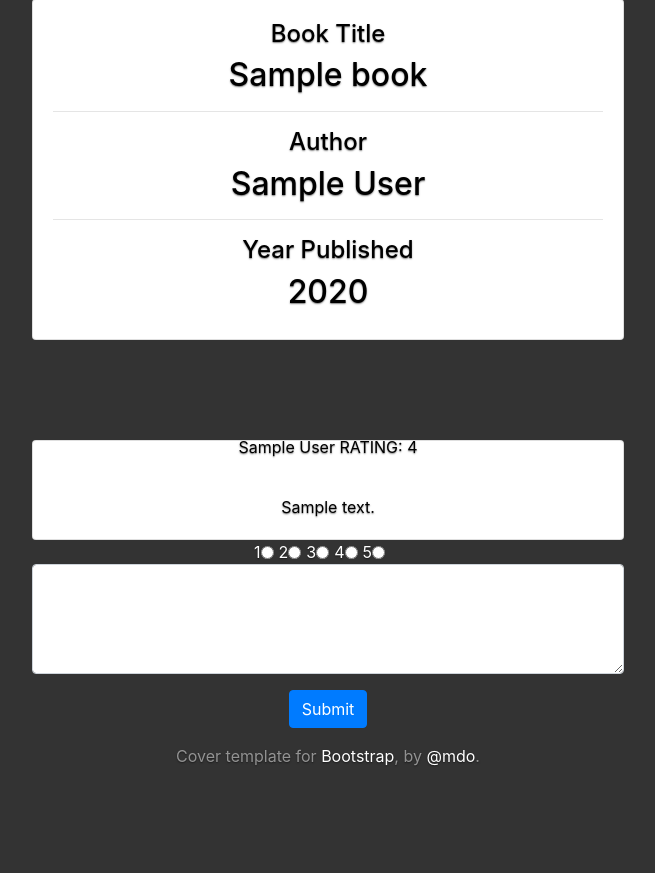
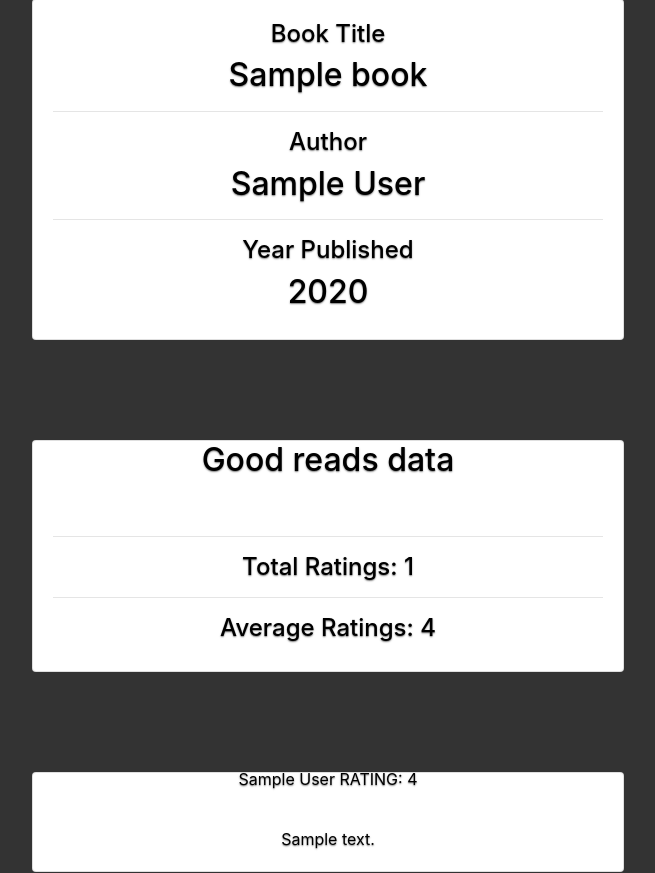
Before and after one commit to geofferyj/PROJECT1, a Flask app: page /book/000/ in a window 1280 px wide. Shown: the part 195-1068 px from the top of the page, without its empty margins (312-967 px from the left). Before the commit the page ends 961 px from the top, so only its background shows below. Run offline with Flask 2, Linux system fonts and the light colour scheme; the visitor is signed in with stand-in values (Sample User, id 1); tables that the repository leaves empty hold one stand-in row (values such as "Sample post"); a database or web service that is not in the repository returns one stand-in record (values such as "Sample title"); data that the repository does not hold is empty; some libraries are stand-ins or nearby versions.

Commit message:
added good reads api data

```diff
--- a/app.py
+++ b/app.py
@@ -1,4 +1,4 @@
-import os
+import os, requests
 from functools import wraps
 
 from flask import Flask, session, redirect, render_template, url_for, request, flash
@@ -109,7 +109,7 @@ def signup():
             db.commit()
             return redirect(url_for('login'))
         except exc.IntegrityError:
-            flash('Username Already exists, please try another')
+            flash('Username Already exists')
             return redirect(url_for('signup'))
     return render_template('signup.html')
 
@@ -133,7 +133,12 @@ def book_details(isbn):
     reviews = db.execute("SELECT name, review, rating FROM users, reviews WHERE users.uid = reviews.uid AND reviews.isbn = :isbn ORDER BY reviews.review_date", {"isbn":isbn})
     details = db.execute("SELECT * FROM books WHERE isbn = :isbn", {"isbn":isbn}).fetchone()
 
-    return render_template("book_details.html", details=details, reviews=reviews)
+    res = requests.get("https://www.goodreads.com/book/review_counts.json", params={"key": "e9hh8mpJf995M7SzMfst5A", "isbns": isbn}).json()
+
+    for i in res['books']:
+        gr_data = i
+
+    return render_template("book_details.html", details=details, reviews=reviews, gr_data=gr_data)
 
 
 @app.shell_context_processor
--- a/static/style.css
+++ b/static/style.css
@@ -107,8 +107,6 @@ body {
 }
 
 
-
-
 .form-signin {
   width: 100%;
   max-width: 330px;
--- a/templates/book_details.html
+++ b/templates/book_details.html
@@ -13,6 +13,22 @@
     <h2>{{details.year}}</h2>
   </div>
 </div>
+
+
+
+<div class="card details" style="color: black;">
+  <div class="card-title">
+    <h2>Good reads data</h2>
+  </div>
+  <div class="card-body">
+    <hr>
+    <h4>Total Ratings: {{gr_data.work_ratings_count}}</h4>
+    <hr>
+    <h4>Average Ratings: {{gr_data.average_rating}}</h4>
+  </div>
+</div>
+
+
 
 {% if reviews %}
 
```
Also changed, not shown: api.py (added, +7 -0 lines), templates/signup.html (+13 -0 lines), 3 other files.
